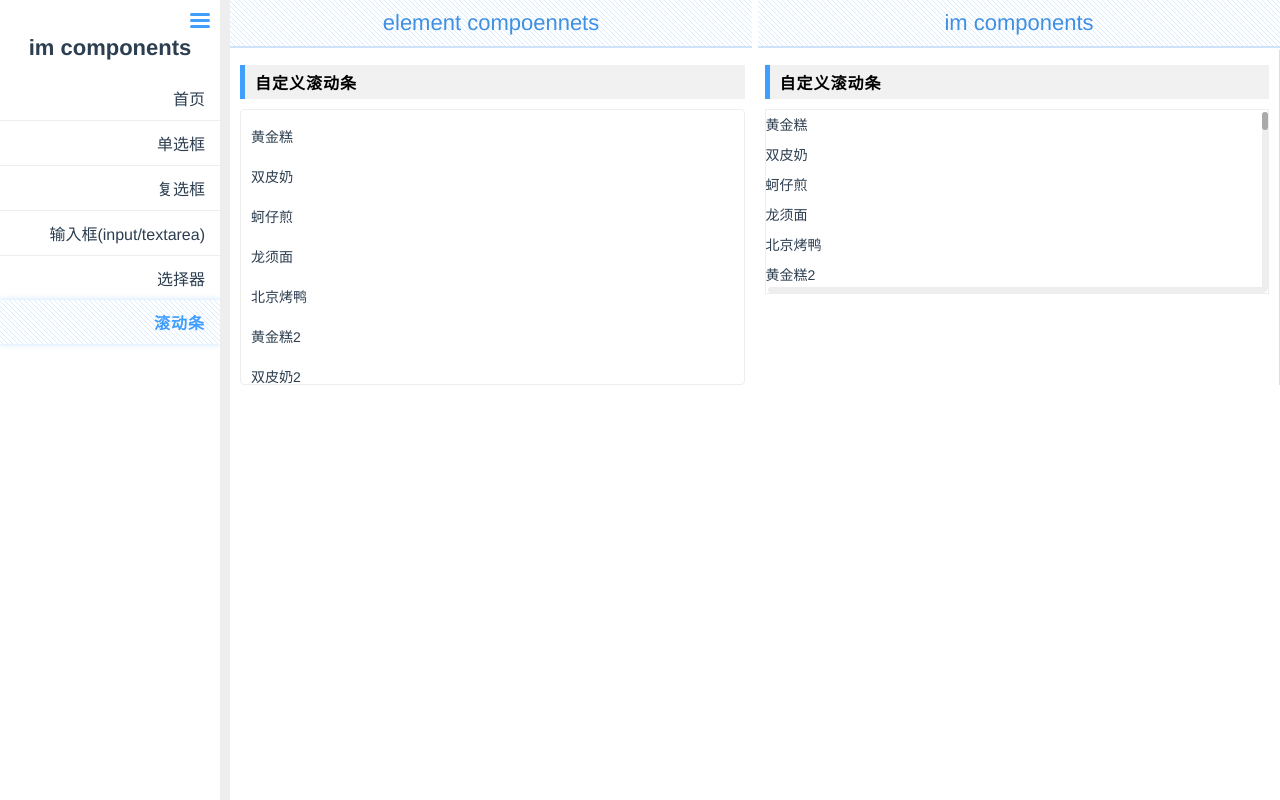
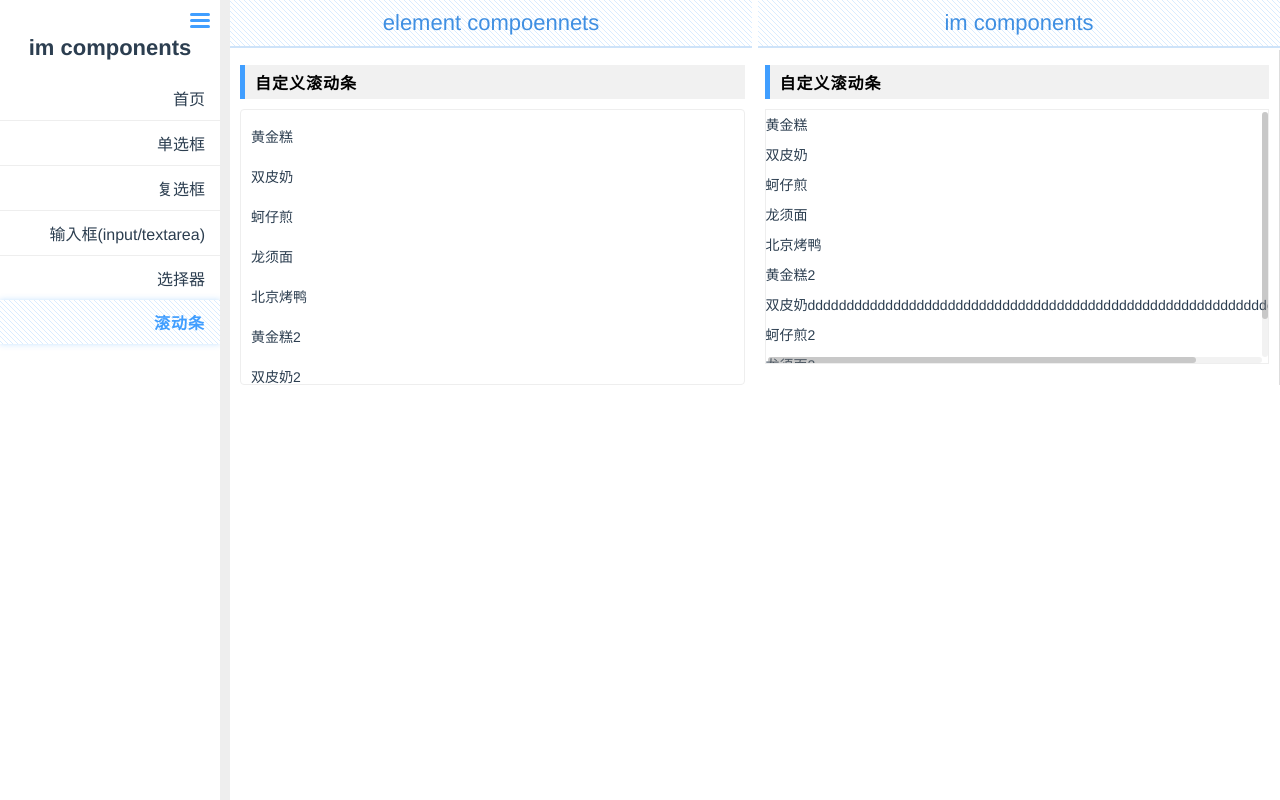
Before and after one commit to txl764496056/vue-imitate-element, a Vue app: page /scrollbar in a window 1280 px wide. Built offline with nearby package versions, Linux system fonts and the light colour scheme.

Commit message:
自定义滚动条

```diff
--- a/package.json
+++ b/package.json
@@ -11,6 +11,7 @@
     "core-js": "^2.6.5",
     "element-ui": "^2.10.1",
     "register-service-worker": "^1.6.2",
+    "resize-observer-polyfill": "^1.5.1",
     "vue": "^2.6.10",
     "vue-router": "^3.0.3",
     "vuex": "^3.0.1"
--- a/src/components/ImScrollbar/im-bar.js
+++ b/src/components/ImScrollbar/im-bar.js
@@ -1,12 +1,4 @@
-
-const BAR_MAP = {
-    v:{
-        axis:'Y'
-    },
-    h:{
-        axis:"X"
-    }
-}
+import {renderThumbStyle,BAR_MAP} from './until'
 
 export default {
     name:"Bar",
@@ -14,19 +6,42 @@ export default {
         vertical:{
             type:Boolean,
             default:false
+        },
+        size:{
+            type:String,
+            default:""
+        },
+        move:{
+            type:Number,
+            default:0
+        },
+        show:{
+            type:Boolean,
+            defalut:true
         }
     },
     computed:{
-        barType(){
-            return this.vertical ? 'v':'h';
+        bar(){
+            return  BAR_MAP[this.vertical ? 'v':'h'];
         }
     },
     render(h){
-        const nodes = ([
-            <div
-            class={["im-scrollbar-thumb"]}
-           ></div>
-        ]);
-        return h('div',{class:["im-scrollbar-bar",'im-bar-'+this.barType]},nodes);
+        // const nodes = ([
+        //     <div
+        //     class={["im-scrollbar-thumb"]}
+        //    ></div>
+        // ]);
+        // return h('div',{class:["im-scrollbar-bar",'im-bar-'+this.barType]},nodes);
+
+        const {size,move,bar} = this;
+        return (
+            <div class={['im-scrollbar-bar','im-bar-'+bar.key]}
+                style={ {opacity:(size!=''? 1:0)} }>
+                <div
+                class="im-scrollbar-thumb"
+                style={ renderThumbStyle({size,move,bar}) }
+                ></div>
+            </div>
+        )
     }
 }
--- a/src/components/ImScrollbar/im-main.js
+++ b/src/components/ImScrollbar/im-main.js
@@ -1,40 +1,72 @@
 import Bar from "./im-bar"
+import ResizeObserver from 'resize-observer-polyfill'
 export default {
     name:"ImScrollbar",
+    props:{
+        wrapClass:{
+            type:String,
+            default:''
+        },
+        viewClass:{
+            type:String,
+            default:''
+        },
+        hoverShowBar:{
+            type:Boolean,
+            default:true
+        }
+    },
     data(){
         return {
+            // 滚动条移动距离，宽度/高度，都是以备份比为单位
             moveX:0,
-            moveY:0
+            moveY:0,
+            barH:"",
+            barW:"",
+            viewStyle:"",
+            barIsShow:true
         }
     },
     computed:{
         wrap(){
             return this.$refs.wrap;
-        }
+        },
     },
     render(h){
-        // const view = h('div',{class:'im-scrollbar-view'},this.$slots.default);
+        const view = h('div',{
+            class:['im-scrollbar-view',this.viewClass],
+            ref:'resize',
+            style:this.viewStyle
+        },this.$slots.default);
+        const wrap = (
+            <div class={[this.wrapClass,"im-scrollbar-wrap"] }
+                ref="wrap"
+                onScroll={ this.handleScroll }
+                onmouseenter={ this.hoverShowBar ? this.handleMouseenter:'' }
+                onmouseleave={ this.hoverShowBar ? this.handleMouseleave:'' }
+                >
+                {[view]}
+            </div>
+        )
         // const wrap = (
-        //     <div class="im-scrollbar-wrap">
-        //         {[view]}
+        //     <div
+        //         ref="wrap"
+        //         class="im-scrollbar-wrap"
+        //         onScroll={ this.handleScroll }
+        //         >
+        //         {this.$slots.default}
         //     </div>
         // )
-        // const wrap = h('div',{class:'im-scrollbar-wrap'},this.$slots.default)
-        const wrap = (
-            <div
-                ref="wrap"
-                class="im-scrollbar-wrap"
-                onScroll={ this.handleScroll }>
-                {this.$slots.default}
-            </div>
-        )
         let nodes = ([
             wrap,
             <Bar
-             move={ this.moveX }></Bar>,
+             show={ this.barIsShow }
+             move={ this.moveX }
+             size={ this.barW }></Bar>,
             <Bar
             vertical
-             move={ this.moveY }></Bar>
+             move={ this.moveY }
+             size={ this.barH }></Bar>
         ])
         return h('div',{class:'im-scrollbar'},nodes);
     },
@@ -42,17 +74,51 @@ export default {
         handleScroll(){
             const wrap = this.wrap;
 
-            // *100，是百分比计算
+            // *100，是百分比计算,计算出百分比即可
             this.moveX = ((wrap.scrollLeft * 100) / wrap.clientWidth);
             this.moveY = ((wrap.scrollTop * 100) / wrap.clientHeight);
         },
+        /**
+         * 滚动条高度或者宽度，百分比（以父为基础），不是定宽值
+         */
         update(){
             const wrap = this.wrap;
-            let barH,barW;
-
+            if(!wrap) return;
+            let barHPercentage = ((wrap.clientHeight * 100) / wrap.scrollHeight);
+            let barWPercentage = ((wrap.clientWidth * 100) / wrap.scrollWidth);
+            this.barH = (barHPercentage<100) ?  (barHPercentage+ "%") : '';
+            this.barW = (barWPercentage<100) ?  (barWPercentage+ "%") : '';
+        },
+        /**
+         * 当div ref='resize' 宽高发生变化时，更新滚动条
+         */
+        resizeStatus(){
+            let observer = new ResizeObserver(()=>{
+                this.update();
+            });
+            observer.observe(this.$refs.resize);
+        },
+        /**
+         * 鼠标移入
+         */
+        handleMouseenter(){
+            if(this.barIsShow) return;
+            this.barIsShow = true;
+            console.log('enter');
+        },
+        /**
+         * 鼠标移出
+         */
+        handleMouseleave(){
+            if(!this.barIsShow) return;
+            this.barIsShow = false;
+            console.log('leave');
         }
     },
     mounted(){
-        this.$nextTick(this.update);
+        this.$nextTick(function(){
+            this.resizeStatus();
+            this.update(); //首次加载时，滚动条计算
+        })
     }
 }
--- /dev/null
+++ b/src/components/ImScrollbar/until.js
@@ -0,0 +1,20 @@
+
+export const BAR_MAP = {
+    v:{
+        axis:'Y',
+        size:"height",
+        key:"v",
+    },
+    h:{
+        axis:"X",
+        size:"width",
+        key:"h"
+    }
+}
+
+export function renderThumbStyle({size,move,bar}){
+    let style = {};
+    style[bar.size] = size;
+    style.transform = `translate${bar.axis}(${move}%)`;
+    return style;
+}
--- a/src/el_views/ElementScrollbar.vue
+++ b/src/el_views/ElementScrollbar.vue
@@ -1,6 +1,6 @@
 <template>
     <div>
-        <div class="title">自定义滚动条</div>
+        <div class="title" @click='add'>自定义滚动条</div>
          <el-scrollbar
           tag="ul"
           wrap-class="el-select-dropdown__wrap"
@@ -51,8 +51,17 @@
                     value: '选项10',
                     label: '北京烤鸭2'
                 }],
+                num:11
             }
         },
+        methods:{
+            add(){
+                this.options.push({
+                    value:"ddfdf"+this.num,
+                    label:"方今典开发"+(this.num++)
+                })
+            }
+        }
     }
 </script>
 
--- a/src/scss/base.css
+++ b/src/scss/base.css
@@ -139,25 +139,26 @@
 }
 
 .im-scrollbar-wrap {
-  max-height: 200px;
+  max-height: 270px;
+  height: 100%;
   overflow: auto;
   margin-right: -17px;
   margin-bottom: -17px;
   padding-right: 10px;
-  padding-bottom: 10px;
+  padding-bottom: 20px;
 }
 
 .im-scrollbar-bar {
   position: absolute;
-  background-color: #eee;
+  background-color: rgba(125, 125, 125, 0.1);
   border-radius: 3px;
 }
 
 .im-scrollbar-bar.im-bar-v {
   right: 0;
+  width: 6px;
   top: 2px;
-  width: 6px;
-  bottom: 2px;
+  bottom: 6px;
 }
 
 .im-scrollbar-bar.im-bar-v .im-scrollbar-thumb {
@@ -166,12 +167,16 @@
 
 .im-scrollbar-bar.im-bar-h {
   bottom: 0;
+  height: 6px;
   left: 2px;
-  right: 2px;
-  height: 6px;
+  right: 6px;
+}
+
+.im-scrollbar-bar.im-bar-h .im-scrollbar-thumb {
+  height: 100%;
 }
 
 .im-scrollbar-bar .im-scrollbar-thumb {
   border-radius: inherit;
-  background-color: #aaa;
+  background-color: rgba(125, 125, 125, 0.35);
 }
--- a/src/scss/base.scss
+++ b/src/scss/base.scss
@@ -88,24 +88,33 @@ $bar-size:6px;
     overflow:hidden;
 }
 .im-scrollbar-wrap{
-    max-height:200px;overflow: auto;
+    max-height:270px;
+    height:100%;
+    overflow: auto;
     margin-right:-17px;margin-bottom:-17px;
-    padding-right:$bar-size+4px;padding-bottom:$bar-size+4px;
+    padding-right:$bar-size+4px;padding-bottom:$bar-size+14px;
 }
 
 .im-scrollbar-bar{
     $bar-distance:2px;
-    position:absolute;background-color:#eee;border-radius:$bar-size/2;
+    position:absolute;background-color:middle-gray(0.1);border-radius:$bar-size/2;
     &.im-bar-v{
-        right:0;top:$bar-distance;width:$bar-size;bottom:$bar-distance;
+        right:0;width:$bar-size;
+        top:$bar-distance;
+        bottom:$bar-size;
         .im-scrollbar-thumb{
             height:10%;
         }
     }
     &.im-bar-h{
-        bottom:0;left:$bar-distance;right:$bar-distance;height:$bar-size;
+        bottom:0;height:$bar-size;
+        left:$bar-distance;
+        right:$bar-size;
+        .im-scrollbar-thumb{
+            height:100%;
+        }
     }
     .im-scrollbar-thumb{
-        border-radius:inherit;background-color:#aaa;
+        border-radius:inherit;background-color:middle-gray(0.35);
     }
 }
--- a/src/views/ImitateScrollbar.vue
+++ b/src/views/ImitateScrollbar.vue
@@ -1,7 +1,10 @@
 <template>
     <div>
-        <div class="title">自定义滚动条</div>
-        <im-scrollbar class="im-scrollbar-container">
+        <div class="title" @click='add'>自定义滚动条</div>
+        <im-scrollbar
+            class="im-scrollbar-container"
+            wrap-class="wrap-class"
+            view-class="view-class">
             <li
             v-for="item in im_options"
             :key="item.label">{{item.label}}</li>
@@ -49,8 +52,19 @@ import ImScrollbar from '@/components/ImScrollbar'
                     value: '选项10',
                     label: '北京烤鸭2'
                 }],
-                im_select1: ''
+                im_select1: '',
+                num:13,
+                w:400
             }
+        },
+        methods:{
+            add(){
+                this.w = 600;
+                this.im_options.push({
+                    value:"djfkdjfkd"+this.num,
+                    label:"dddooo"+(this.num++)
+                })
+            },
         }
     }
 </script>
@@ -58,7 +72,7 @@ import ImScrollbar from '@/components/ImScrollbar'
 <style lang="scss" scoped>
 .im-scrollbar-container{
     li{
-        line-height:30px;list-style: none;font-size:14px;word-break:break-all;
+        line-height:30px;list-style: none;font-size:14px;word-break:break-all;width:600px;
     }
 }
 </style>
```
Also changed, not shown: src/scss/base.min.css (+1 -1 lines).
